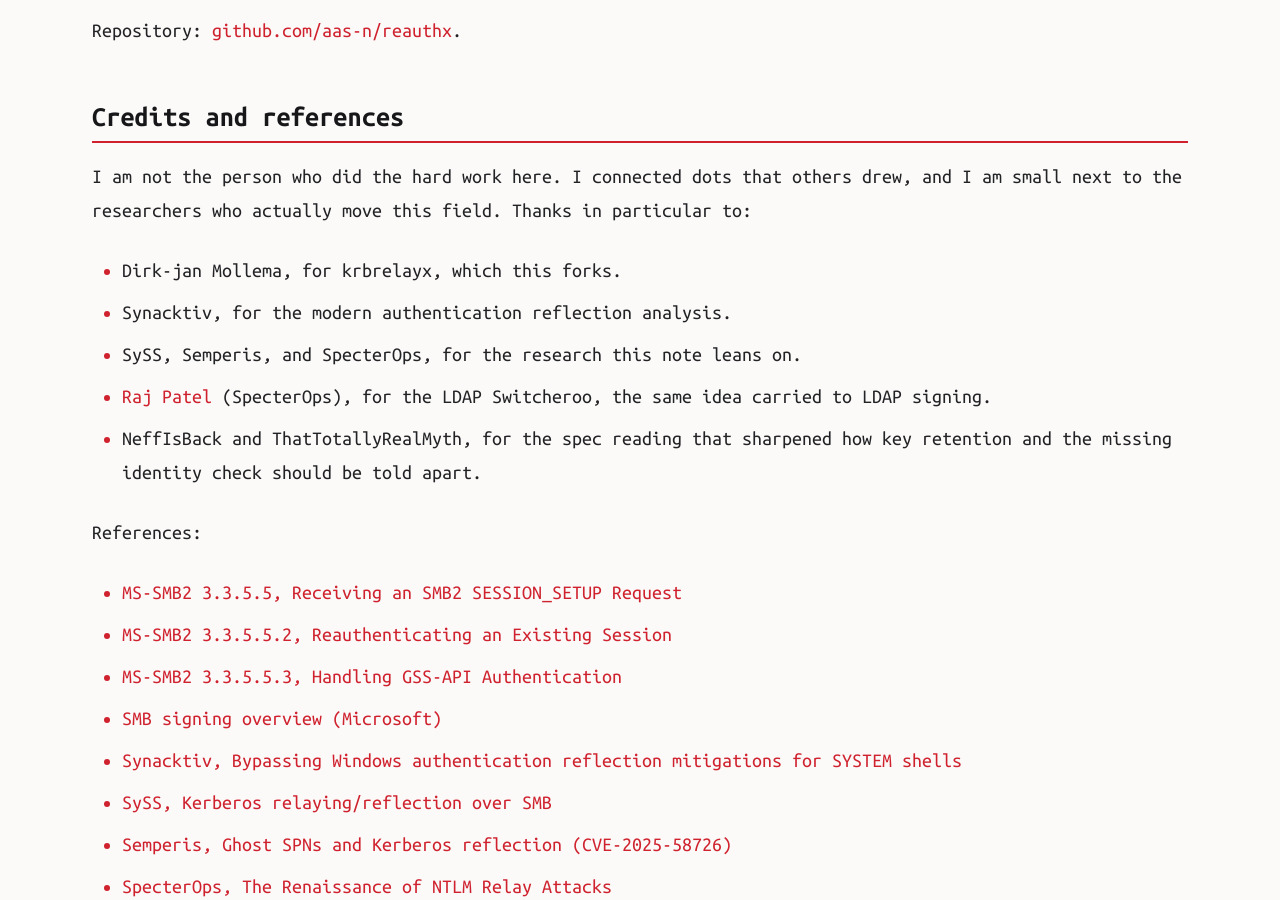
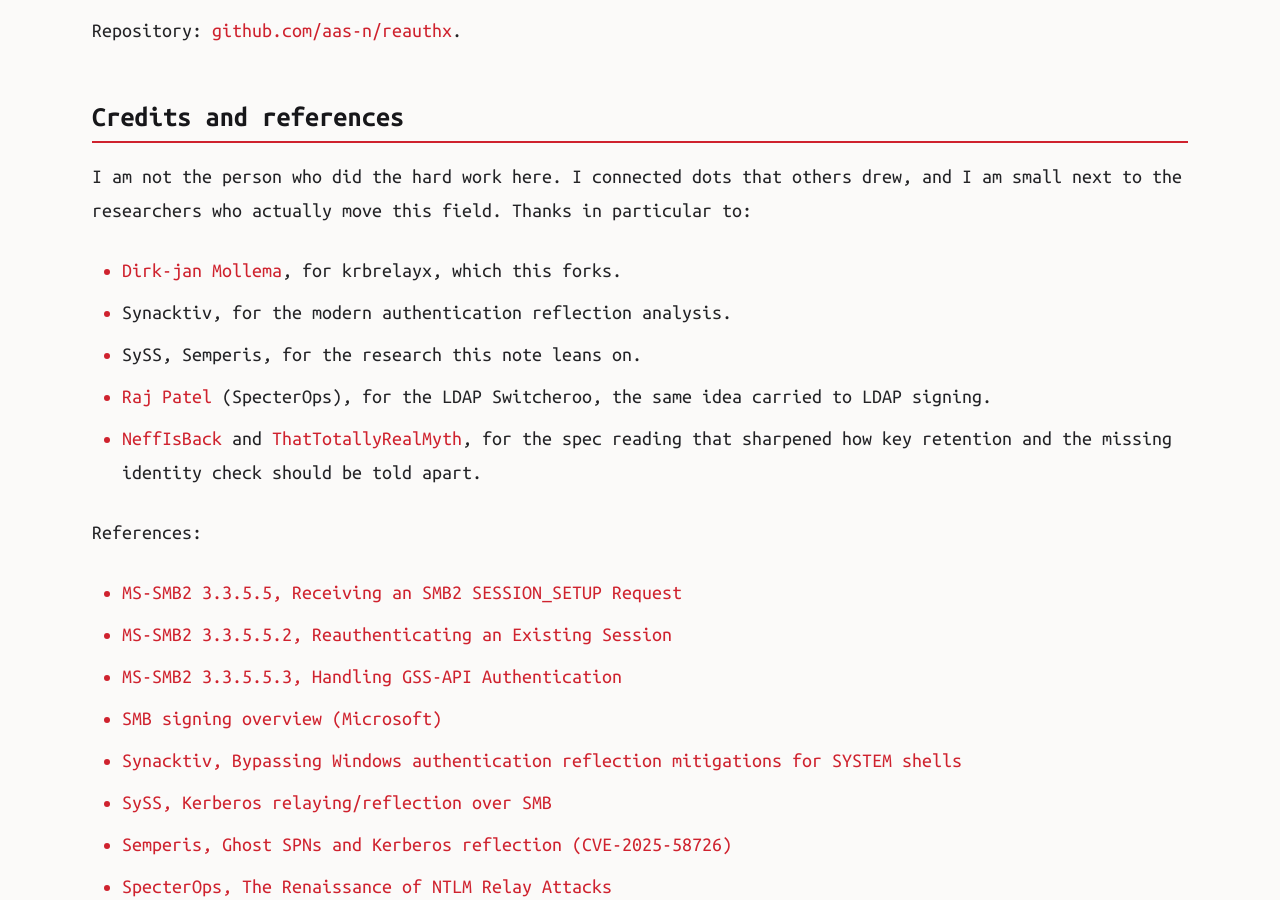
Before and after one commit to aas-n/Blackfield, a Jekyll site: the page built from _posts/2026-10-21-defeating-enforced-smb-signing.md, in a window 1280 px wide and 900 px high, scrolled down 6662 px. Built offline with Jekyll 4.4.1, drawn with Linux system fonts in a browser that asks for light colours; some of the changed text lies outside the part shown.

Commit message:
Update credits

```diff
--- a/_posts/2026-10-21-defeating-enforced-smb-signing.md
+++ b/_posts/2026-10-21-defeating-enforced-smb-signing.md
@@ -95,7 +95,7 @@
 - [reauthx](https://github.com/aas-n/reauthx){:target="_blank" rel="noopener"}: a small fork of krbrelayx that adds one opt-in flag,
   `--reauth-bypass`. With the flag off, it behaves exactly like krbrelayx. It also ships `patchcheck.py`
   (recon) and `coerce_name.py` (coercion-name helper).
-- A NetExec module, `reauth_swap`, that checks whether a host still allows the cross-user
+- [reauth_swap](https://github.com/aas-n/NetExec/blob/feat/reauth-swap-module/nxc/modules/reauth_swap.py){:target="_blank" rel="noopener"}, a NetExec module that checks whether a host still allows the cross-user
   re-authentication swap.
 
 What follows is an example. Two low-privilege
@@ -199,11 +199,11 @@
 I am not the person who did the hard work here. I connected dots that others drew, and I am small
 next to the researchers who actually move this field. Thanks in particular to:
 
-- Dirk-jan Mollema, for krbrelayx, which this forks.
+- [Dirk-jan Mollema](https://x.com/_dirkjan), for krbrelayx, which this forks.
 - Synacktiv, for the modern authentication reflection analysis.
-- SySS, Semperis, and SpecterOps, for the research this note leans on.
+- SySS, Semperis, for the research this note leans on.
 - [Raj Patel](https://x.com/grayhatkiller) (SpecterOps), for the LDAP Switcheroo, the same idea carried to LDAP signing.
-- NeffIsBack and ThatTotallyRealMyth, for the spec reading that sharpened how key retention and the missing identity check should be told apart.
+- [NeffIsBack](https://x.com/al3x_n3ff) and [ThatTotallyRealMyth](https://x.com/abdo_mhanni), for the spec reading that sharpened how key retention and the missing identity check should be told apart.
 
 References:
 
```
